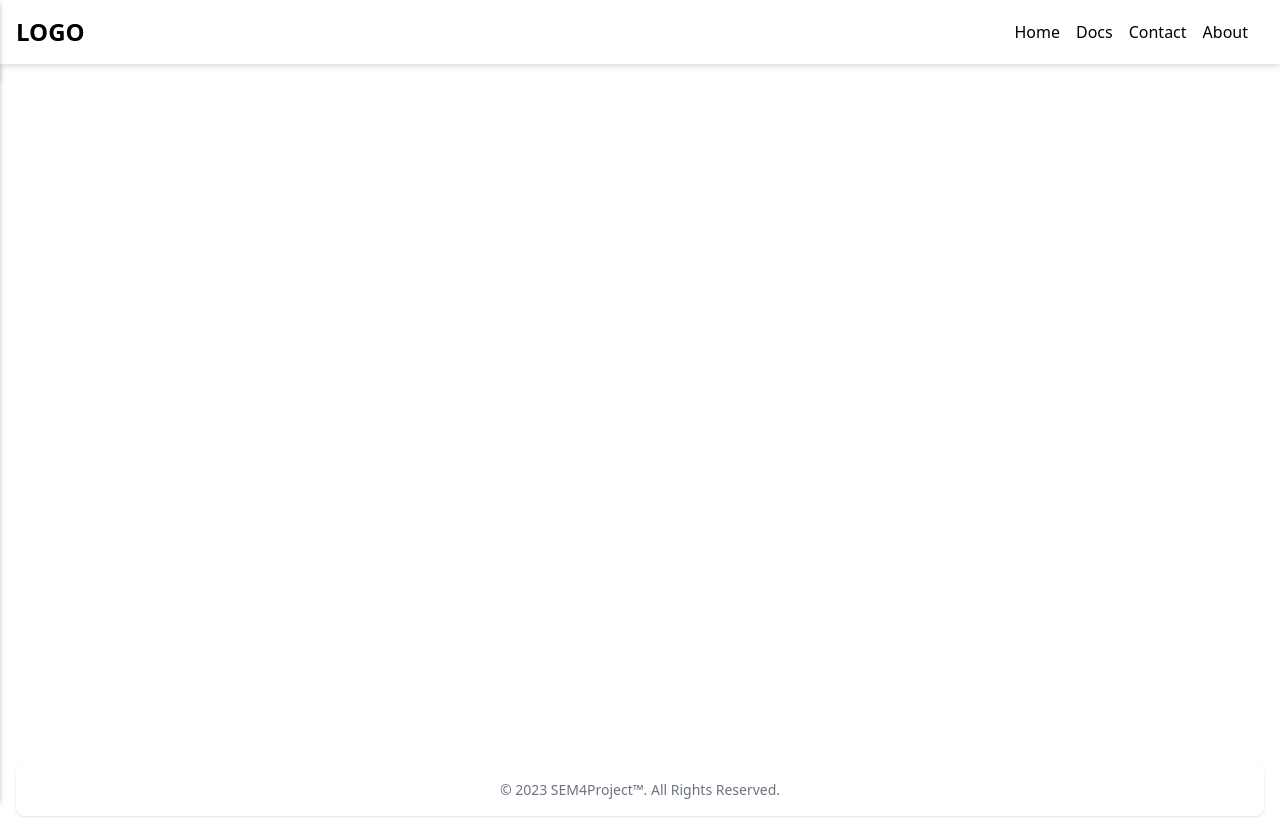
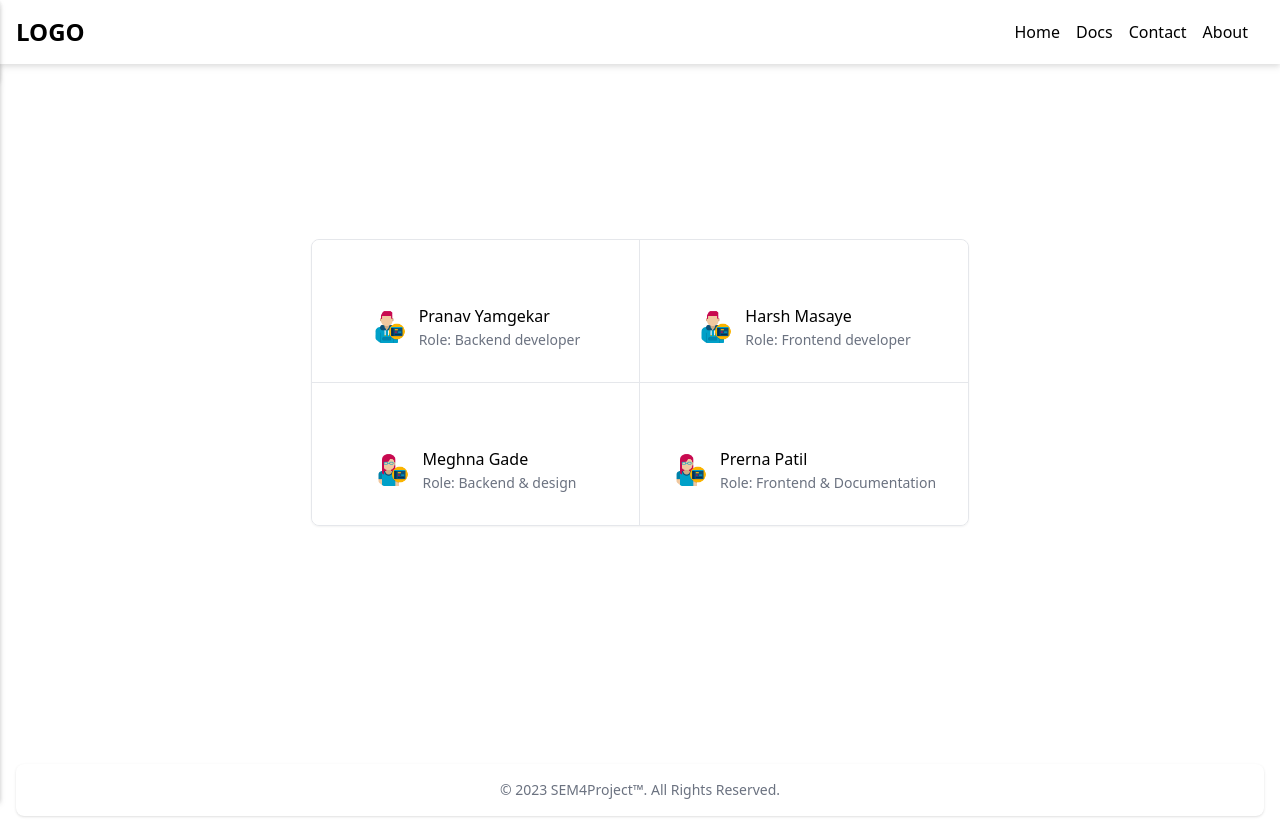
Before and after one commit to HarshMasaye003/Sem4Project, a Next.js app: page /about in a window 1280 px wide. Built offline with nearby package versions, Linux system fonts and the light colour scheme.

Commit message:
image correction

```diff
--- a/pages/about.js
+++ b/pages/about.js
@@ -3,7 +3,67 @@ import styles from '@/styles/Home.module.css'
 
 const about = () => {
   return (
-    <div><section className={styles.section}></section></div>
+    <div>
+      <section className={styles.about_section}>
+        <div className='flex justify-items-center'>
+          <div class="grid mb-8 border border-gray-200 rounded-lg shadow-sm dark:border-gray-700 md:mb-12 md:grid-cols-2">
+            <figure class="flex flex-col items-center justify-center p-8 text-center bg-white border-b border-gray-200 rounded-t-lg md:rounded-t-none md:rounded-tl-lg md:border-r dark:bg-gray-800 dark:border-gray-700">
+              <blockquote class="max-w-2xl mx-auto mb-4 text-gray-500 lg:mb-8 dark:text-gray-400">
+                {/* <h3 class="text-lg font-semibold text-gray-900 dark:text-white">Very easy this was to integrate</h3>
+                <p class="my-4">If you care for your time, I hands down would go with this."</p> */}
+              </blockquote>
+              <figcaption class="flex items-center justify-center space-x-3">
+                <img class="rounded-full w-9 h-9" src="./logo_men.png" alt="profile picture" />
+                <div class="space-y-0.5 font-medium dark:text-white text-left">
+                  <div>Pranav Yamgekar</div>
+                  <div class="text-sm text-gray-500 dark:text-gray-400">Role: Backend developer</div>
+                </div>
+              </figcaption>
+            </figure>
+            <figure class="flex flex-col items-center justify-center p-8 text-center bg-white border-b border-gray-200 rounded-tr-lg dark:bg-gray-800 dark:border-gray-700">
+              <blockquote class="max-w-2xl mx-auto mb-4 text-gray-500 lg:mb-8 dark:text-gray-400">
+                {/* <h3 class="text-lg font-semibold text-gray-900 dark:text-white">Solid foundation for any project</h3>
+                <p class="my-4">Designing with Figma components that can be easily translated to the utility classes of Tailwind CSS is a huge timesaver!"</p> */}
+              </blockquote>
+              <figcaption class="flex items-center justify-center space-x-3">
+                <img class="rounded-full w-9 h-9" src="./logo_men.png" alt="profile picture" />
+                <div class="space-y-0.5 font-medium dark:text-white text-left">
+                  <div>Harsh Masaye</div>
+                  <div class="text-sm text-gray-500 dark:text-gray-400">Role: Frontend developer</div>
+                </div>
+              </figcaption>
+            </figure>
+            <figure class="flex flex-col items-center justify-center p-8 text-center bg-white border-b border-gray-200 rounded-bl-lg md:border-b-0 md:border-r dark:bg-gray-800 dark:border-gray-700">
+              <blockquote class="max-w-2xl mx-auto mb-4 text-gray-500 lg:mb-8 dark:text-gray-400">
+                {/* <h3 class="text-lg font-semibold text-gray-900 dark:text-white">Mindblowing workflow</h3>
+                <p class="my-4">Aesthetically, the well designed components are beautiful and will undoubtedly level up your next application."</p> */}
+              </blockquote>
+              <figcaption class="flex items-center justify-center space-x-3">
+                <img class="rounded-full w-9 h-9" src="./logo_women.png" alt="profile picture" />
+                <div class="space-y-0.5 font-medium dark:text-white text-left">
+                  <div>Meghna Gade</div>
+                  <div class="text-sm text-gray-500 dark:text-gray-400">Role: Backend & design</div>
+                </div>
+              </figcaption>
+            </figure>
+            <figure class="flex flex-col items-center justify-center p-8 text-center bg-white border-gray-200 rounded-b-lg md:rounded-br-lg dark:bg-gray-800 dark:border-gray-700">
+              <blockquote class="max-w-2xl mx-auto mb-4 text-gray-500 lg:mb-8 dark:text-gray-400">
+                {/* <h3 class="text-lg font-semibold text-gray-900 dark:text-white">Efficient Collaborating</h3>
+                <p class="my-4">You have many examples that can be used to create a fast prototype for your team."</p> */}
+              </blockquote>
+              <figcaption class="flex items-center justify-center space-x-3">
+                <img class="rounded-full w-9 h-9" src="./logo_women.png" alt="profile picture" />
+                <div class="space-y-0.5 font-medium dark:text-white text-left">
+                  <div>Prerna Patil</div>
+                  <div class="text-sm text-gray-500 dark:text-gray-400">Role: Frontend & Documentation</div>
+                </div>
+              </figcaption>
+            </figure>
+          </div>
+        </div>
+
+      </section>
+    </div>
   )
 }
 
--- a/pages/docs.js
+++ b/pages/docs.js
@@ -13,7 +13,7 @@ const docs = () => {
             <div className="p-4 md:w-1/2 w-full">
               <div id='color_cards' className="h-full bg-gray-800 bg-opacity-10 p-8 rounded">
                 {/* <p className="leading-relaxed mb-6">Synth chartreuse iPhone lomo cray raw denim brunch everyday carry neutra before they sold out fixie 90's microdosing. Tacos pinterest fanny pack venmo, post-ironic heirloom try-hard pabst authentic iceland.</p> */}
-                <Image src='/word_240.svg' width='300' height='280' />
+                <Image src='./word_240.svg' width='300' height='280' />
                 <a className="inline-flex items-center">
                   <button class="flex bg-transparent hover:bg-blue-500 text-blue-700 font-semibold hover:text-white py-2 px-4 border border-blue-500 hover:border-transparent rounded">
                     Button
@@ -24,7 +24,7 @@ const docs = () => {
             <div className="p-4 md:w-1/2 w-full">
               <div className="h-full bg-gray-800 bg-opacity-10 p-8 rounded">
                 {/* <p className="leading-relaxed mb-6">Synth chartreuse iPhone lomo cray raw denim brunch everyday carry neutra before they sold out fixie 90's microdosing. Tacos pinterest fanny pack venmo, post-ironic heirloom try-hard pabst authentic iceland.</p> */}
-                <Image src='/ppt_240.svg' width='300' height='280' />
+                <Image src='./ppt_240.svg' width='300' height='280' />
                 <a className="inline-flex items-center">
                   <button class="flex bg-transparent hover:bg-orange-500 text-orange-400 font-semibold hover:text-white py-2 px-4 border border-orange-500 hover:border-transparent rounded">
                     Button
--- a/styles/Home.module.css
+++ b/styles/Home.module.css
@@ -285,6 +285,16 @@
   /* padding: 40px 80px; */
 }
 
+.about_section {
+  display: flex;
+  justify-content: center;
+  align-items: center;
+  padding-left: 3rem;
+  padding-right: 3rem;
+  min-height: calc(100vh - 64px - 52px);
+
+}
+
 @media (min-width: 400px) {
   .section {
     padding: 20px 30px;
```
Also changed, not shown: public/logo_men.png (added), public/logo_women.png (added).
